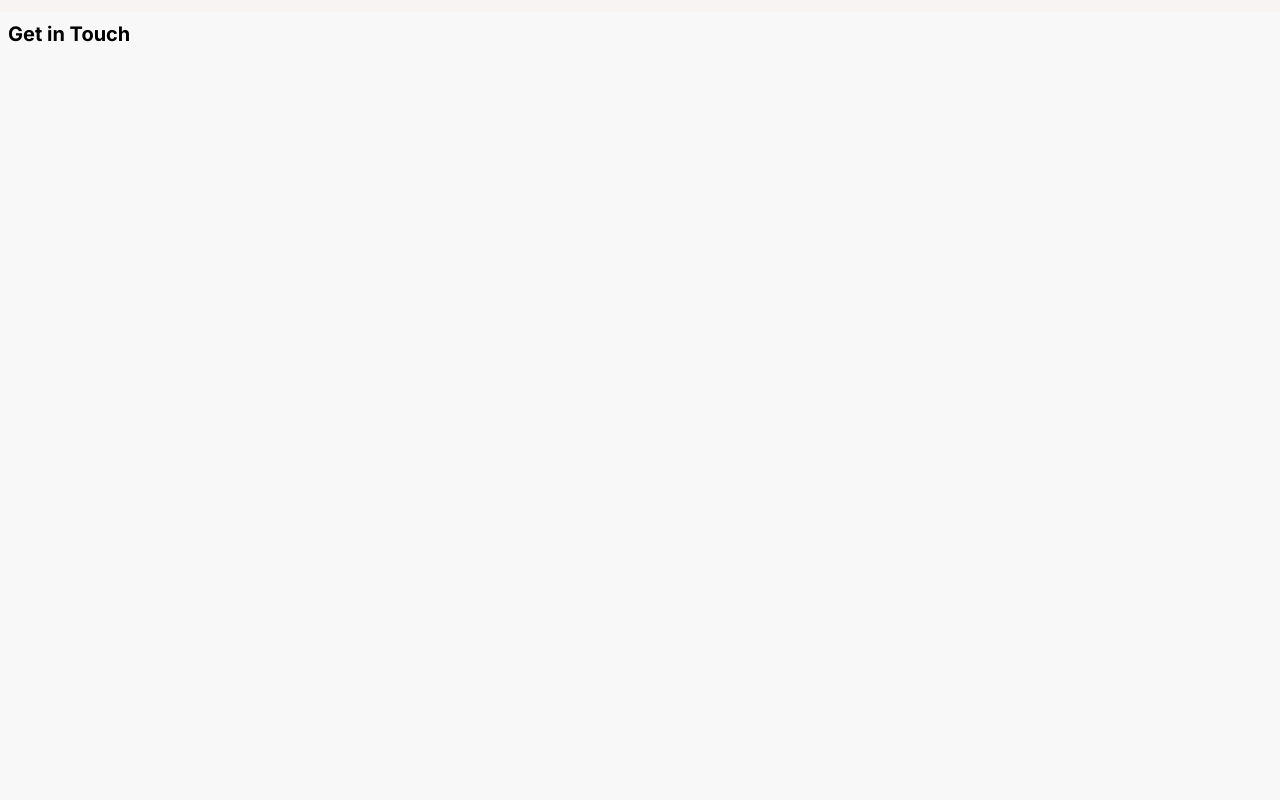
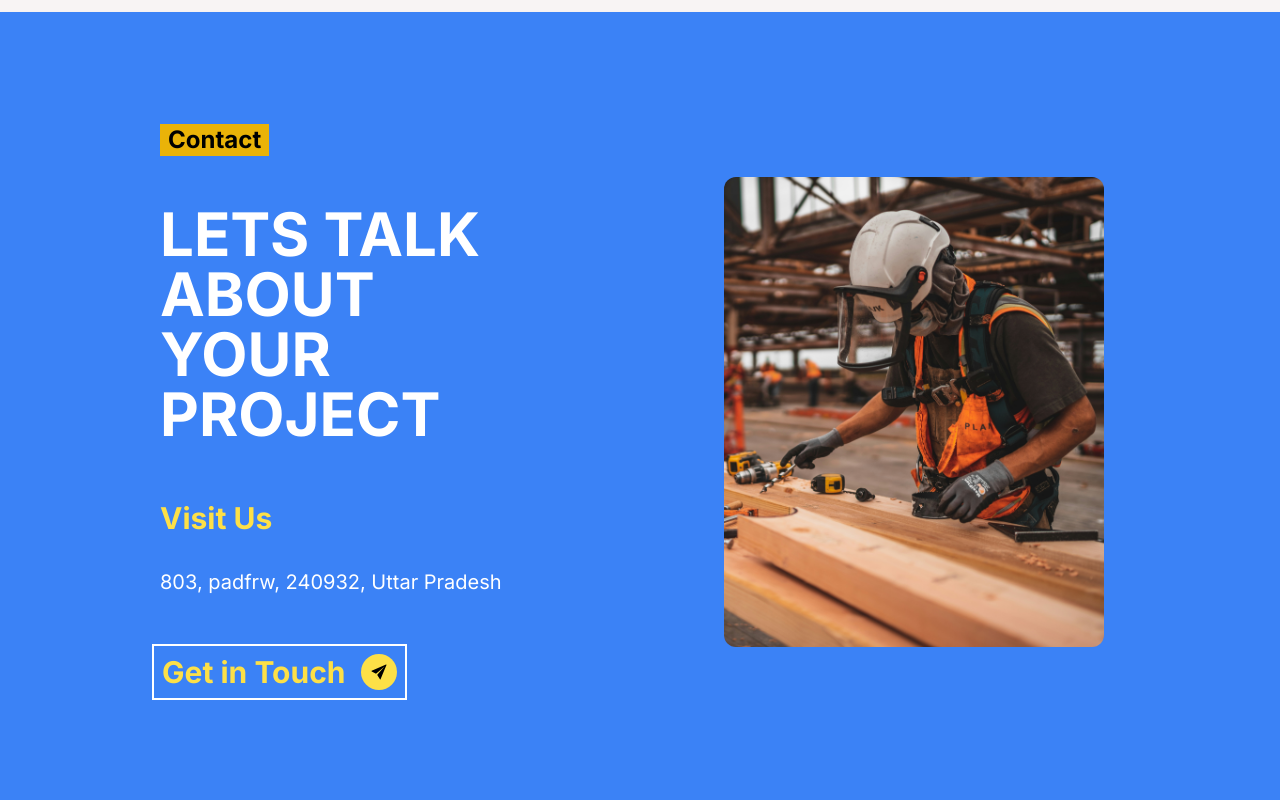
Before and after one commit to rohitbedwal9/ace-enterprises, a Next.js app: page /home in a window 1280 px wide. Shown: the part 3640-4440 px from the top of the page. Built offline with nearby package versions, Linux system fonts and the light colour scheme; no server answers.

Commit message:
Added Contact Component

```diff
--- a/src/components/contact/index.js
+++ b/src/components/contact/index.js
@@ -1,9 +1,39 @@
-export const Contact=()=>{
-  return(
-    <section className=" w-full h-screen flex justify-center ">
-      <div className="bg-[#f8f8f8] backdrop-blur-sm shadow-sm w-full h-full">
-        <div className="text-black p-2 text-xl font-bold">Get in Touch</div>
+import Link from 'next/link';
+import { IoIosSend } from 'react-icons/io';
+export const Contact = () => {
+  return (
+    <div className="contact-section bg-gradient-to-r from-blue-500 to-blue-500 flex justify-between flex-col-reverse md:flex-row gap-10 items-center px-4 py-10 md:p-28  w-full h-full drop-shadow-lg ">
+      <div className="contact-box  mx-4 md:mx-10 flex flex-col gap-2 md:gap-10 items-start w-full h-full">
+        <div className=" text-xl md:text-2xl px-2  ml-2  bg-yellow-500 font-bold">
+          Contact
+        </div>
+        <div className="text-white p-2 text-3xl md:text-6xl font-bold uppercase w-[80%]">
+          Lets talk about your project
+        </div>
+
+        <div className="contact-box flex flex-col self-start justify-start gap-2 md:gap-4 items-start  w-full h-full">
+          <div className="text-yellow-300 p-2 text-xl md:text-3xl font-bold">
+            Visit Us
+          </div>
+          <div className="text-white p-2  text-lg md:text-xl ">
+            803, padfrw, 240932, Uttar Pradesh
+          </div>
+        </div>
+        <div className="contact-box flex  justify-center md:justify-start items-center w-full h-full">
+          <Link
+            href="/contact"
+            className="text-yellow-300 p-2 border-2 border-white  hover:border-yellow-300 hover:p-2 flex gap-4 self-center items-center justify-center text-xl md:text-3xl font-bold"
+          >
+            Get in Touch{' '}
+            <span className=" bg-yellow-300 rounded-full p-2 text-black  font-bold text-xl">
+              <IoIosSend />
+            </span>
+          </Link>
+        </div>
       </div>
-    </section>
+      <div className="image-div   md:mx-10 flex justify-center w-full h-full">
+        <div className="w-[250px] md:w-[380px] h-[320px] md:h-[470px] rounded-xl  bg-[url('/images/worker-croped.jpg')] bg-cover  bg-no-repeat bg-center"></div>
+      </div>
+    </div>
   );
-}
+};
```
Also changed, not shown: public/images/worker-croped.jpg (added).
